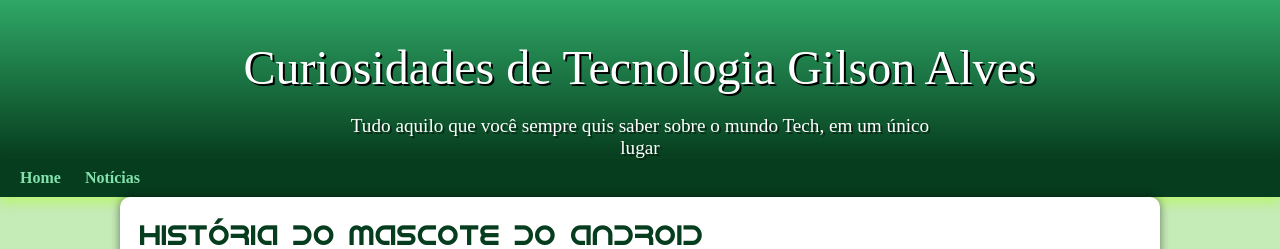
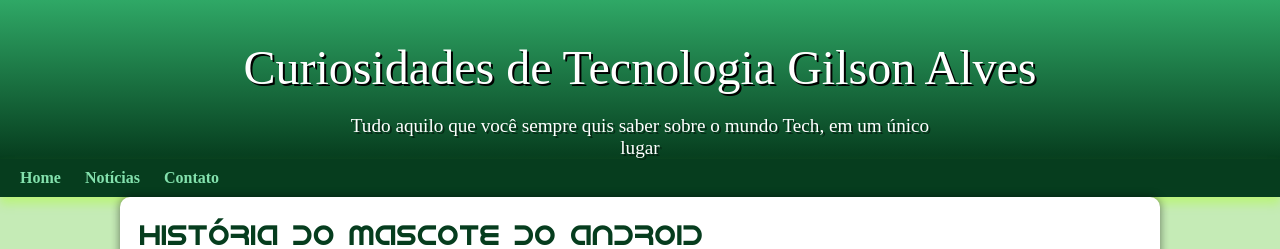
Before and after one commit to GilsoAlves/projeto-android, a plain HTML site: page index.html in a window 1280 px wide. Shown: the top 249 px of the page. Drawn offline with Linux system fonts and the light colour scheme.

Commit message:
novo site

```diff
--- a/index.html
+++ b/index.html
@@ -17,6 +17,7 @@
     <nav>
         <a href="">Home</a>
         <a href="">Notícias</a>
+        <a href="">Contato</a>
 
     </nav>
     <main>
```
